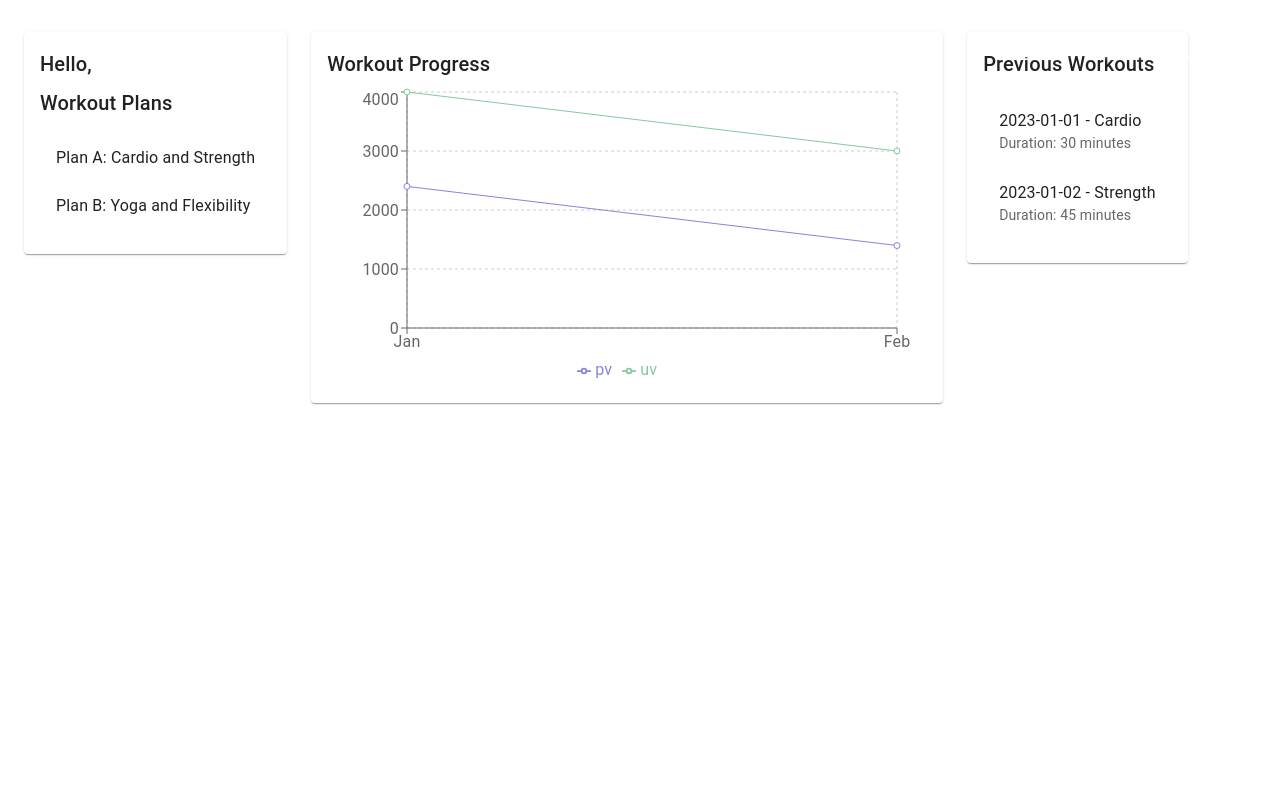
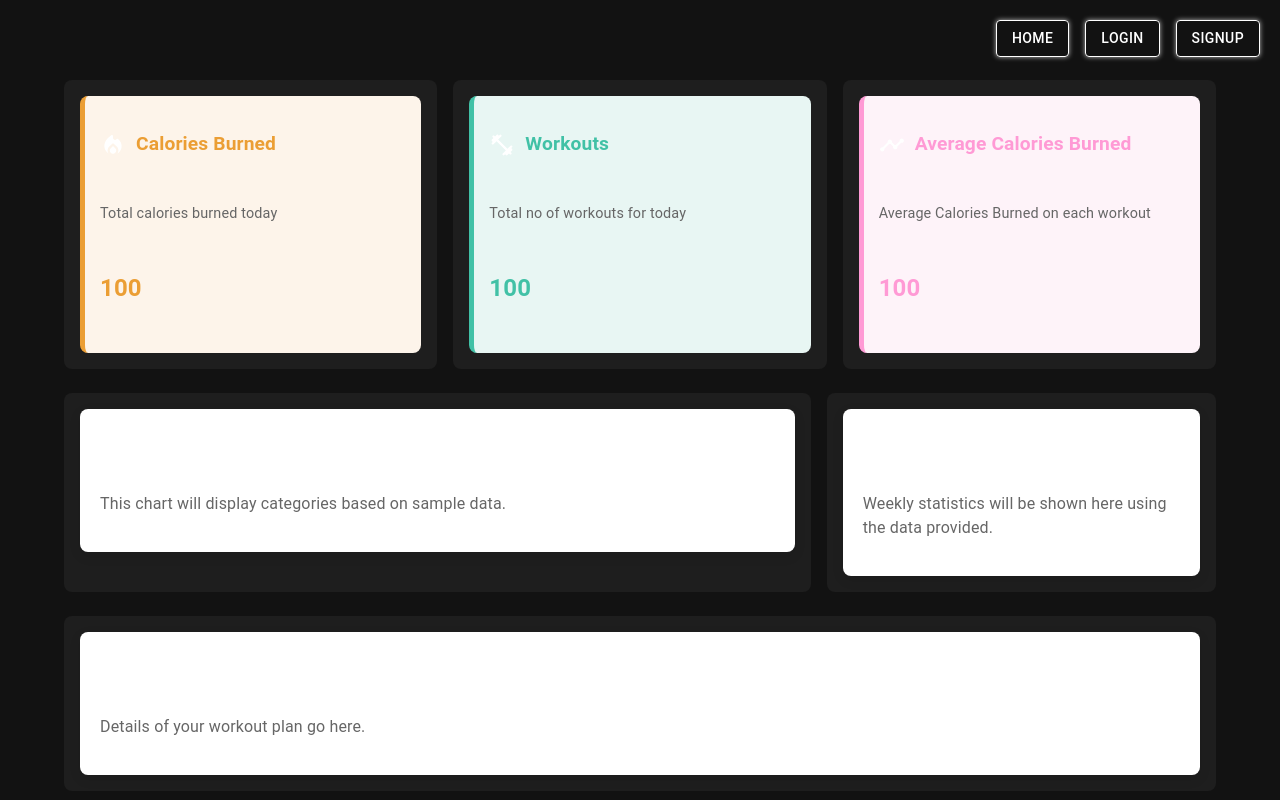
Before and after one commit to ngupta0843/CS35L-Final-Project, a React (Create React App) app in the folder client/: page /dashboard in a window 1280 px wide. Built offline with nearby package versions, Linux system fonts and the light colour scheme.

Commit message:
fixing issues with dashboard not merging

```diff
--- a/client/src/components/dashboard/Dashboard.jsx
+++ b/client/src/components/dashboard/Dashboard.jsx
@@ -1,113 +1,120 @@
 import React from "react";
+import CountsCard from "./CountsCard";
+import CategoryChart from "./CategoryChart";
+import WeeklyStatCard from "./WeeklyStatCard";
+import WorkoutCard from "./WorkoutCard";
+import { counts } from "./data";
 import {
+  Box,
+  Stack,
   Container,
-  Box,
-  Typography,
-  Grid2 as Grid,
-  Paper,
-  List,
-  ListItem,
-  ListItemText,
+  ThemeProvider,
+  createTheme,
+  CssBaseline,
 } from "@mui/material";
-import {
-  LineChart,
-  Line,
-  XAxis,
-  YAxis,
-  CartesianGrid,
-  Tooltip,
-  Legend,
-} from "recharts";
-import { useSelector } from "react-redux";
 
-const workoutData = [
-  { date: "2023-01-01", workout: "Cardio", duration: 30 },
-  { date: "2023-01-02", workout: "Strength", duration: 45 },
-  // ...more data...
-];
-
-const graphData = [
-  { name: "Jan", uv: 4000, pv: 2400, amt: 2400 },
-  { name: "Feb", uv: 3000, pv: 1398, amt: 2210 },
-  // ...more data...
-];
+// Create a custom dark theme
+const darkTheme = createTheme({
+  palette: {
+    mode: "dark",
+    background: {
+      default: "#121212",
+      paper: "#1E1E1E",
+    },
+    text: {
+      primary: "#FFFFFF",
+      secondary: "#B3B3B3",
+    },
+    primary: {
+      main: "#90caf9",
+    },
+    secondary: {
+      main: "#f48fb1",
+    },
+  },
+  typography: {
+    h3: {
+      color: "#FFFFFF",
+    },
+    body1: {
+      color: "#B3B3B3",
+    },
+  },
+});
 
 const Dashboard = () => {
-  const user = useSelector((state) => state.user);
-  console.log(user);
   return (
-    <Container maxWidth="xl" sx={{ mt: 4, mb: 4 }}>
-      <Grid container spacing={3}>
-        {/* Workout Plans */}
-        <Grid item xs={12} md={4} lg={3}>
-          <Paper sx={{ p: 2, display: "flex", flexDirection: "column" }}>
-            <Typography variant="h6" gutterBottom>
-              {" "}
-              Hello, {user.firstname}{" "}
-            </Typography>
-            <Typography variant="h6" gutterBottom>
-              Workout Plans
-            </Typography>
-            <List>
-              <ListItem>
-                <ListItemText primary="Plan A: Cardio and Strength" />
-              </ListItem>
-              <ListItem>
-                <ListItemText primary="Plan B: Yoga and Flexibility" />
-              </ListItem>
-              {/* ...more plans... */}
-            </List>
-          </Paper>
-        </Grid>
+    <ThemeProvider theme={darkTheme}>
+      <CssBaseline />
+      <Container
+        sx={{
+          paddingTop: "10vh",
+          backgroundColor: "background.default",
+          color: "text.primary",
+        }}
+      >
+        <Stack spacing={3}>
+          {/* Counts Cards Section */}
+          <Stack direction={{ xs: "column", md: "row" }} spacing={2}>
+            {counts.map((count, index) => (
+              <Box
+                key={index}
+                sx={{
+                  flex: 1,
+                  backgroundColor: "background.paper",
+                  borderRadius: 2,
+                  padding: 2,
+                }}
+              >
+                <CountsCard
+                  name={count.name}
+                  icon={count.icon}
+                  desc={count.desc}
+                  value={"100"} // Example value for display purposes
+                  color={count.color}
+                  lightColor={count.lightColor}
+                />
+              </Box>
+            ))}
+          </Stack>
 
-        {/* Graph */}
-        <Grid item xs={12} md={8} lg={9}>
-          <Paper sx={{ p: 2, display: "flex", flexDirection: "column" }}>
-            <Typography variant="h6" gutterBottom>
-              Workout Progress
-            </Typography>
-            <LineChart
-              width={600}
-              height={300}
-              data={graphData}
-              margin={{
-                top: 5,
-                right: 30,
-                left: 20,
-                bottom: 5,
+          {/* Category Chart and Weekly Stats Section */}
+          <Stack direction={{ xs: "column", md: "row" }} spacing={2}>
+            <Box
+              sx={{
+                flex: 2,
+                backgroundColor: "background.paper",
+                borderRadius: 2,
+                padding: 2,
               }}
             >
-              <CartesianGrid strokeDasharray="3 3" />
-              <XAxis dataKey="name" />
-              <YAxis />
-              <Tooltip />
-              <Legend />
-              <Line type="monotone" dataKey="pv" stroke="#8884d8" />
-              <Line type="monotone" dataKey="uv" stroke="#82ca9d" />
-            </LineChart>
-          </Paper>
-        </Grid>
+              <CategoryChart data={counts} />
+            </Box>
+            <Box
+              sx={{
+                flex: 1,
+                backgroundColor: "background.paper",
+                borderRadius: 2,
+                padding: 2,
+              }}
+            >
+              <WeeklyStatCard data={counts} />
+            </Box>
+          </Stack>
 
-        {/* Log of Previous Workouts */}
-        <Grid item xs={12}>
-          <Paper sx={{ p: 2, display: "flex", flexDirection: "column" }}>
-            <Typography variant="h6" gutterBottom>
-              Previous Workouts
-            </Typography>
-            <List>
-              {workoutData.map((workout, index) => (
-                <ListItem key={index}>
-                  <ListItemText
-                    primary={`${workout.date} - ${workout.workout}`}
-                    secondary={`Duration: ${workout.duration} minutes`}
-                  />
-                </ListItem>
-              ))}
-            </List>
-          </Paper>
-        </Grid>
-      </Grid>
-    </Container>
+          {/* Workout Card Section */}
+          <Box
+            sx={{
+              backgroundColor: "background.paper",
+              borderRadius: 2,
+              padding: 2,
+            }}
+          >
+            <WorkoutCard />
+          </Box>
+        </Stack>
+      </Container>
+    </ThemeProvider>
   );
 };
 
--- a/client/src/components/redux/reducers/userReducer.js
+++ b/client/src/components/redux/reducers/userReducer.js
@@ -17,14 +17,12 @@ const userSlice = createSlice({
     login(state, action) {
       state.isLoggedIn = true;
 
-      // Ensure `state.user` exists
       state.user = state.user || {
         firstname: null,
         lastname: null,
         email: null,
       };
 
-      // Update `state.user` properties
       state.user.firstname = action.payload.firstname || null;
       state.user.lastname = action.payload.lastname || null;
       state.user.email = action.payload.email || null;
```
